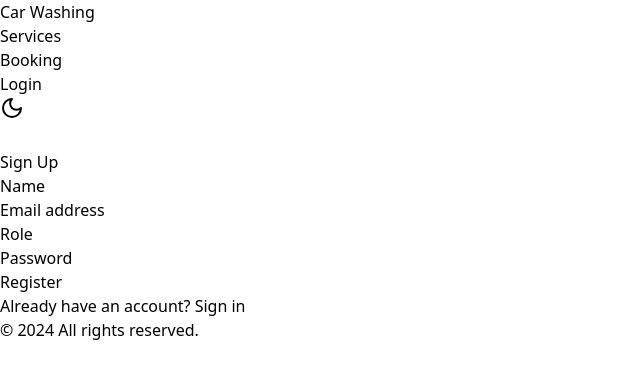
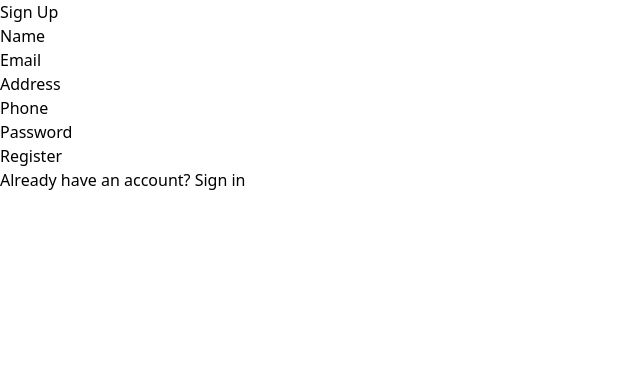
Before and after one commit to NurMuhammadCSE/car-wash-booking-system, a React (Vite) app: page /signup in a window 1280 px wide. Shown: the top 378 px of the page, without its empty margins (0-640 px from the left). Built offline with nearby package versions, Linux system fonts and the light colour scheme.

Commit message:
Modigy Login and Sign Up Page

```diff
--- a/src/layout/Main.tsx
+++ b/src/layout/Main.tsx
@@ -3,11 +3,14 @@ import Navbar from "@/pages/shared/Navbar/Navbar";
 import { Outlet } from "react-router-dom";
 
 const Main = () => {
+  const noHeaderFooter =
+    location.pathname.includes("login") || location.pathname.includes("signup");
+
   return (
     <div className="min-h-screen w-full mx-auto">
-      <Navbar></Navbar>
+      {noHeaderFooter || <Navbar></Navbar>}
       <Outlet></Outlet>
-      <Footer></Footer>
+      {noHeaderFooter || <Footer></Footer>}
     </div>
   );
 };
--- a/src/pages/SignUp/SignUp.tsx
+++ b/src/pages/SignUp/SignUp.tsx
@@ -13,7 +13,7 @@ const SignUp: React.FC = () => {
         <h2 className="text-2xl font-semibold text-center text-[#30415A]">
           Sign Up
         </h2>
-        <form className="mt-8 space-y-6" onSubmit={handleSubmit}>
+        <form className="mt-4 space-y-6" onSubmit={handleSubmit}>
           <div>
             <label
               htmlFor="name"
@@ -33,7 +33,7 @@ const SignUp: React.FC = () => {
               htmlFor="email"
               className="block text-sm font-medium text-gray-700"
             >
-              Email address
+              Email
             </label>
             <input
               type="email"
@@ -44,14 +44,27 @@ const SignUp: React.FC = () => {
           </div>
           <div>
             <label
-              htmlFor="role"
+              htmlFor="Address"
               className="block text-sm font-medium text-gray-700"
             >
-              Role
+              Address
             </label>
             <input
               type="text"
-              id="role"
+              id="Address"
+              className="mt-1 block w-full px-3 py-2 border border-gray-300 rounded-md shadow-sm focus:outline-none focus:ring-[#30415A] focus:border-[#30415A] sm:text-sm"
+            />
+          </div>
+          <div>
+            <label
+              htmlFor="phone"
+              className="block text-sm font-medium text-gray-700"
+            >
+              Phone
+            </label>
+            <input
+              type="text"
+              id="phone"
               className="mt-1 block w-full px-3 py-2 border border-gray-300 rounded-md shadow-sm focus:outline-none focus:ring-[#30415A] focus:border-[#30415A] sm:text-sm"
             />
           </div>
--- a/src/pages/shared/Footer/Footer.tsx
+++ b/src/pages/shared/Footer/Footer.tsx
@@ -3,7 +3,9 @@ const Footer = () => {
     <footer className="bg-[#30415A] text-white py-4">
       <div className="container mx-auto flex md:flex-row justify-center items-center space-y-4 md:space-y-0">
         <div className="text-center md:text-left">
-          <p className="text-sm mt-1">© 2024 All rights reserved.</p>
+          <p className="text-sm mt-1">
+            Copyright © 2023 - All right reserved by Car Washing Booking System
+          </p>
         </div>
       </div>
     </footer>
```
